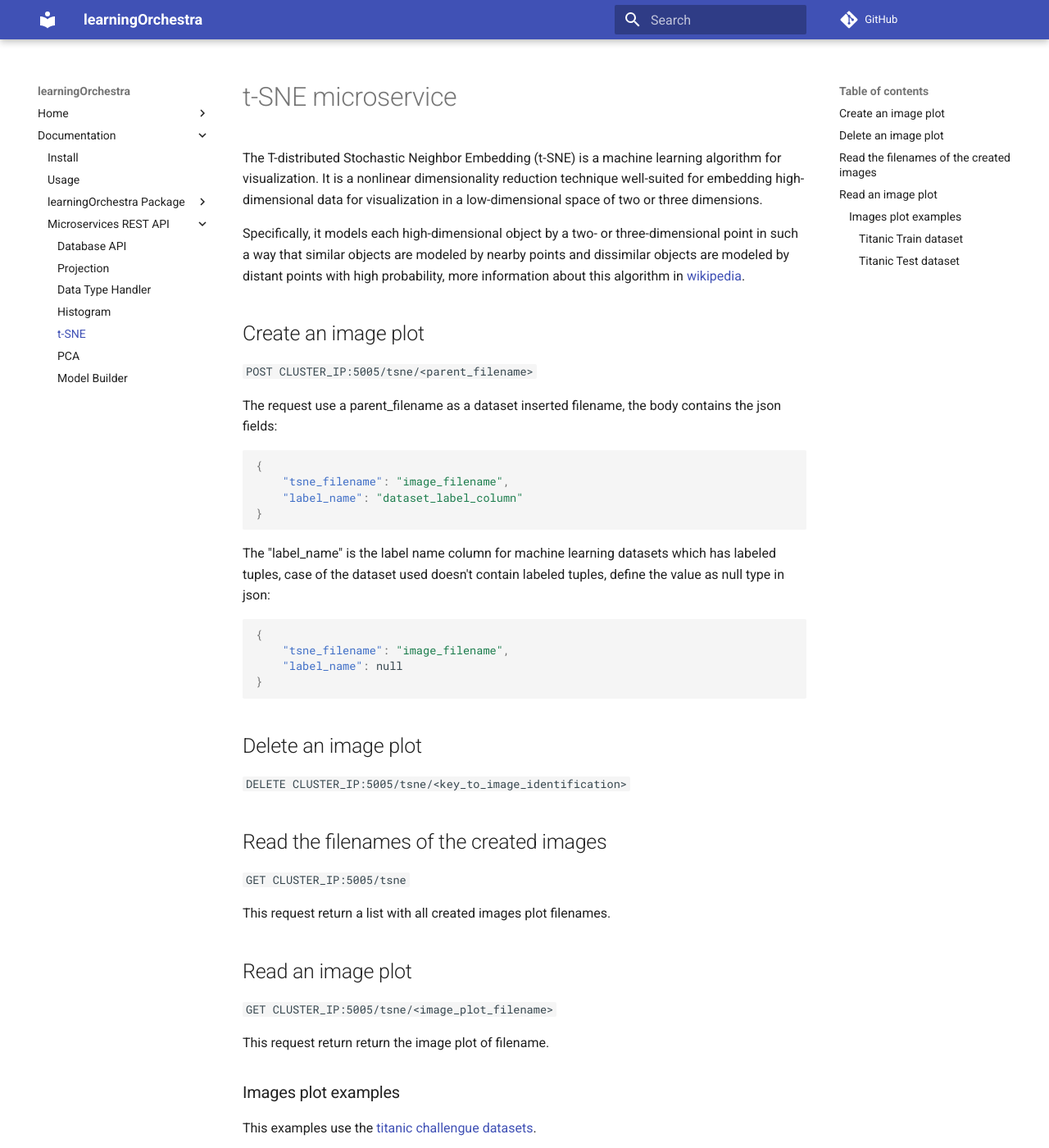
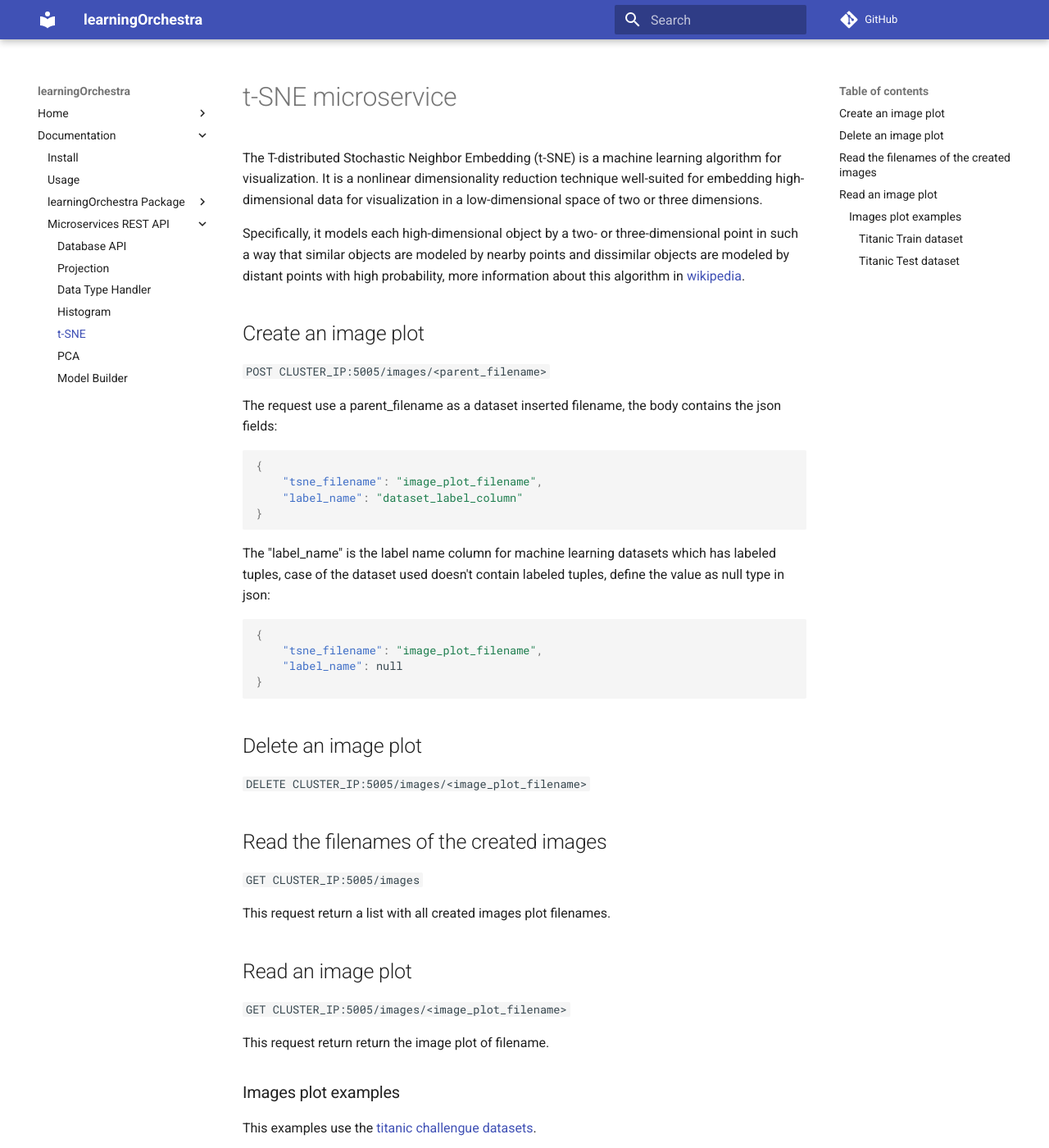
Before and after one commit to learningOrchestra/mlToolKits, an MkDocs documentation site: the page built from docs/t_sne.md, in a window 1280 px wide and 1400 px high. Shown: the whole window at 82% size. Built offline with MkDocs 1.6.1 and Material for MkDocs 9.7.7, drawn with Linux system fonts in a browser that asks for light colours; comment, search, counter and statistics services are not loaded.

Commit message:
changing tsne API routes and inserting tsne funcionalities in python package

````diff
--- a/docs/t_sne.md
+++ b/docs/t_sne.md
@@ -12,13 +12,13 @@ probability, more information about this algorithm in
 
 ## Create an image plot
 
-`POST CLUSTER_IP:5005/tsne/<parent_filename>`
+`POST CLUSTER_IP:5005/images/<parent_filename>`
 
 The request use a parent_filename as a dataset inserted filename, the body
 contains the json fields:
 ```json
 {
-    "tsne_filename": "image_filename",
+    "tsne_filename": "image_plot_filename",
     "label_name": "dataset_label_column"
 }
 ```
@@ -27,23 +27,23 @@ has labeled tuples, case of the dataset used doesn't contain labeled tuples,
 define the value as null type in json:
 ```json
 {
-    "tsne_filename": "image_filename",
+    "tsne_filename": "image_plot_filename",
     "label_name": null
 }
 ```
 ## Delete an image plot
 
-`DELETE CLUSTER_IP:5005/tsne/<key_to_image_identification>`
+`DELETE CLUSTER_IP:5005/images/<image_plot_filename>`
 
 ## Read the filenames of the created images
 
-`GET CLUSTER_IP:5005/tsne`
+`GET CLUSTER_IP:5005/images`
 
 This request return a list with all created images plot filenames.
 
 ## Read an image plot
 
-`GET CLUSTER_IP:5005/tsne/<image_plot_filename>`
+`GET CLUSTER_IP:5005/images/<image_plot_filename>`
 
 This request return return the image plot of filename.
 
@@ -51,7 +51,7 @@ This request return return the image plot of filename.
 This examples use the
 [titanic challengue datasets](https://www.kaggle.com/c/titanic/overview).
 #### Titanic Train dataset
-![](./titanic_train_tsne.png)
+![](./tsne_titanic_train.png)
 
 #### Titanic Test dataset
-![](./titanic_test_tsne.png)
+![](./tsne_titanic_test.png)
````
Also changed, not shown: learning_orchestra_client/readme.md (+26 -0 lines), docs/titanic_test_tsne.png (deleted), docs/titanic_train_tsne.png (deleted), docs/tsne_titanic_test.png (added), docs/tsne_titanic_train.png (added), 3 other files.
